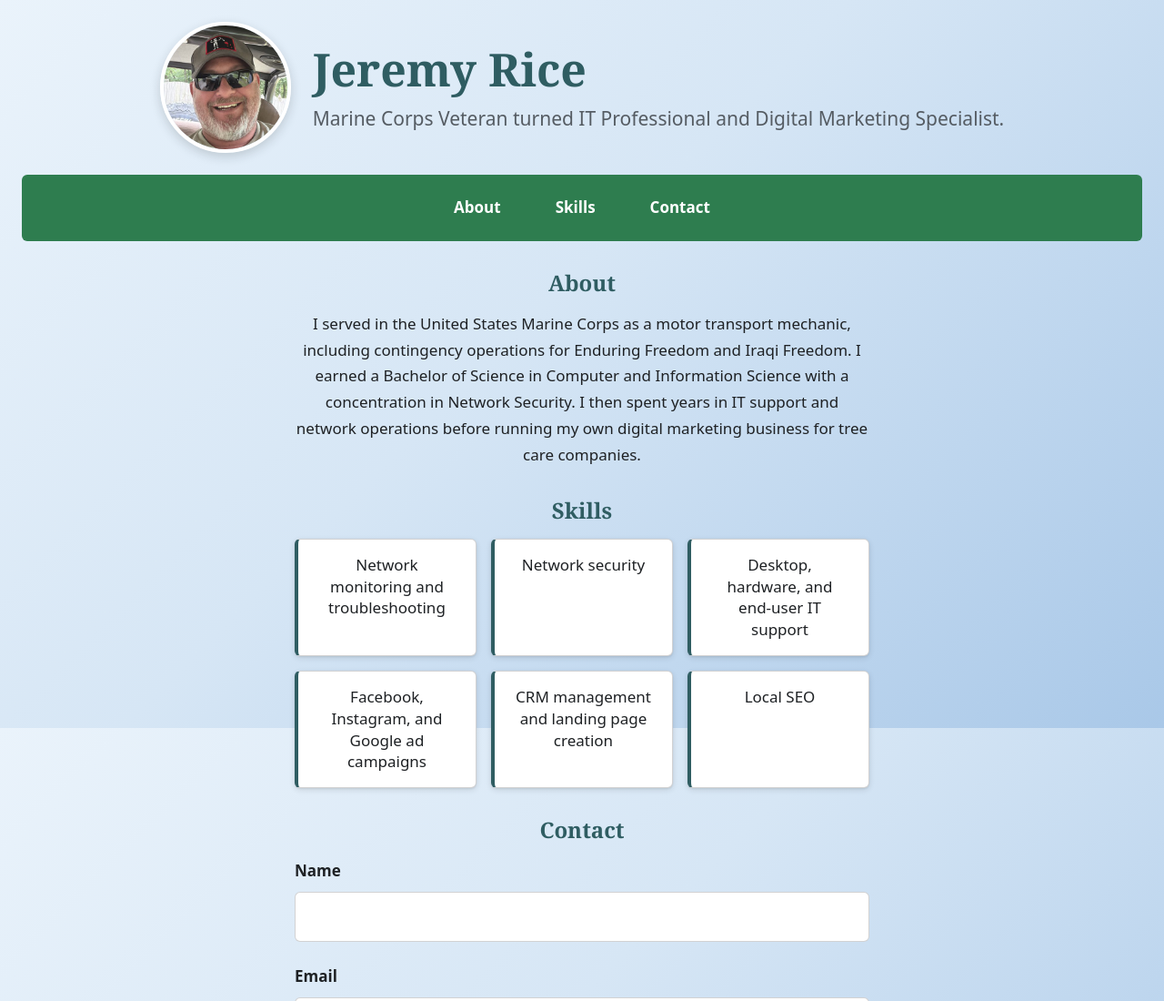
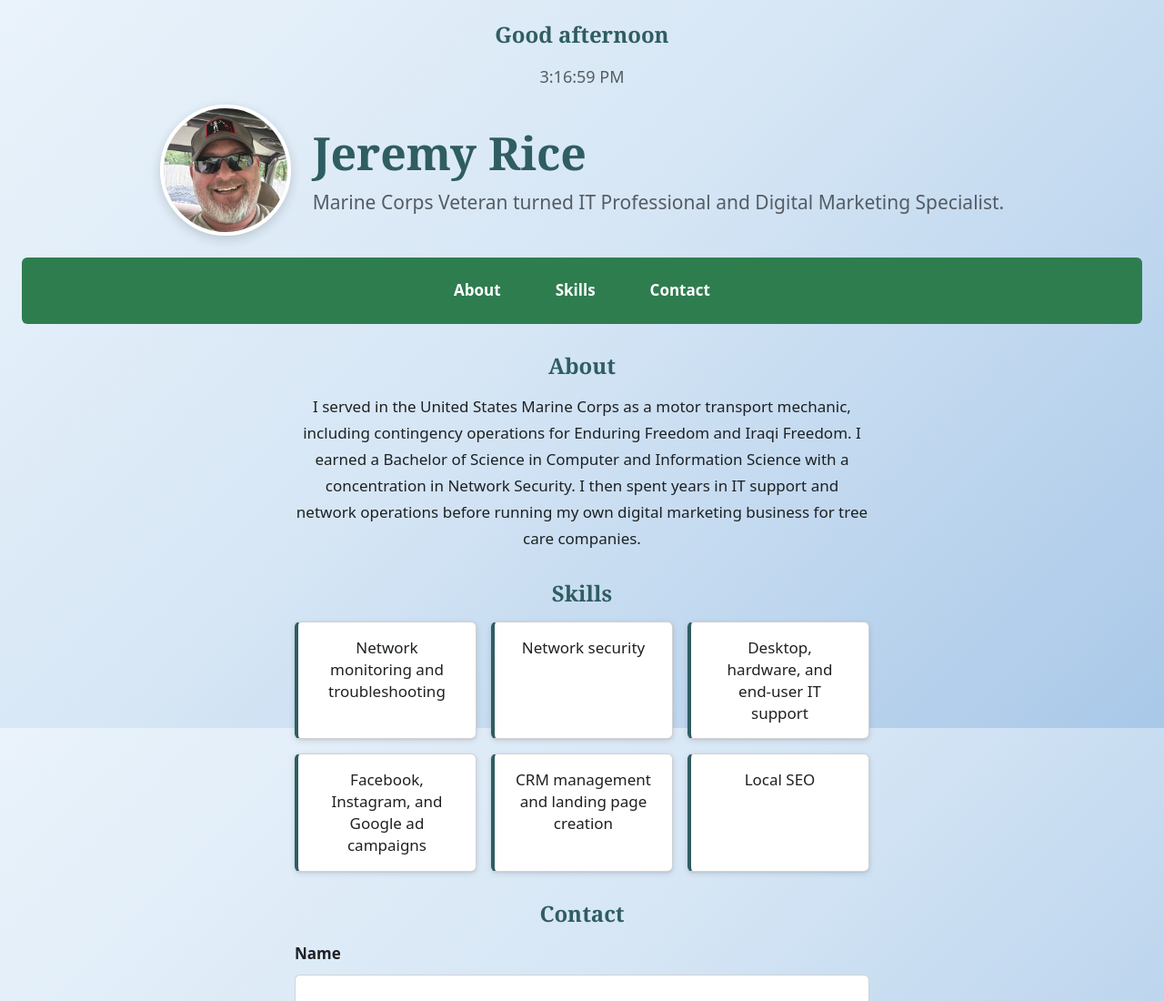
Before and after one commit to jeremysrice/my-profile, a plain HTML site: page index.html in a window 1280 px wide. Shown: the top 1100 px of the page at 91% size. Drawn offline with Linux system fonts and the light colour scheme.

Commit message:
Add time-of-day greeting and live local clock
- Show "Good morning", "Good afternoon", or "Good evening" in an h2
  (#greeting) based on the viewer's current hour
- Add a real-time clock (#clock) in the viewer's local time, updated
  every second with setInterval
- Center both and style the clock with tabular digits

Co-Authored-By: Claude Opus 5.5 <noreply@anthropic.com>

```diff
--- a/index.html
+++ b/index.html
@@ -7,6 +7,9 @@
   <link rel="stylesheet" href="styles.css">
 </head>
 <body>
+  <h2 id="greeting"></h2>
+  <p id="clock"><time></time></p>
+
   <header>
     <img src="jeremy.jpg" alt="Photo of Jeremy Rice" width="400" height="400">
     <hgroup>
@@ -76,5 +79,29 @@
   <footer>
     <p>&copy; 2026 Jeremy Rice. All rights reserved.</p>
   </footer>
+
+  <script>
+    const hour = new Date().getHours();
+    const greetingElement = document.getElementById("greeting");
+
+    if (hour < 12) {
+      greetingElement.textContent = "Good morning";
+    } else if (hour < 17) {
+      greetingElement.textContent = "Good afternoon";
+    } else {
+      greetingElement.textContent = "Good evening";
+    }
+
+    const clockElement = document.querySelector("#clock time");
+
+    function updateClock() {
+      const now = new Date();
+      clockElement.textContent = now.toLocaleTimeString();
+      clockElement.dateTime = now.toISOString();
+    }
+
+    updateClock();
+    setInterval(updateClock, 1000);
+  </script>
 </body>
 </html>
--- a/styles.css
+++ b/styles.css
@@ -79,6 +79,17 @@ h2 {
 h2 {
   margin: 0 0 1rem;
   font-size: 1.5rem;
+}
+
+#greeting {
+  text-align: center;
+}
+
+#clock {
+  color: var(--color-muted);
+  font-size: 1.125rem;
+  font-variant-numeric: tabular-nums; /* keeps digits from shifting as they change */
+  text-align: center;
 }
 
 p {
```
